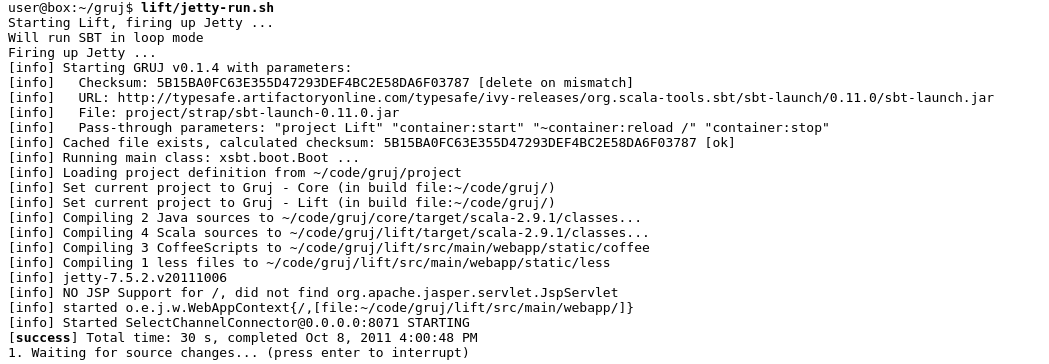
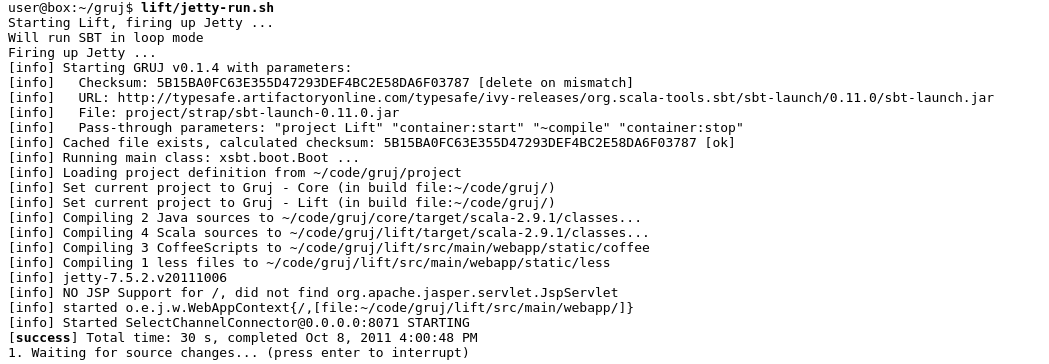
Before and after one commit to melezov/gruj, a web app: page /templates-hidden/examples/bootstrapping-sbt.html in a window 1280 px wide. Shown: the part 1060-1424 px from the top of the page, without its empty margins (0-1049 px from the left). Run offline with its HTML, style and script files only (its server is not run), Linux system fonts and the light colour scheme; data that the repository does not hold is empty.

Commit message:
Changed description, too

```diff
--- a/lift/src/main/webapp/templates-hidden/examples/bootstrapping-sbt.html
+++ b/lift/src/main/webapp/templates-hidden/examples/bootstrapping-sbt.html
@@ -104,7 +104,7 @@
 [info]   Checksum: 5B15BA0FC63E355D47293DEF4BC2E58DA6F03787 [delete on mismatch]
 [info]   URL: http://typesafe.artifactoryonline.com/typesafe/ivy-releases/org.scala-tools.sbt/sbt-launch/0.11.0/sbt-launch.jar
 [info]   File: project/strap/sbt-launch-0.11.0.jar
-[info]   Pass-through parameters: "project Lift" "container:start" "~container:reload /" "container:stop"
+[info]   Pass-through parameters: "project Lift" "container:start" "~compile" "container:stop"
 [info] Cached file exists, calculated checksum: 5B15BA0FC63E355D47293DEF4BC2E58DA6F03787 [ok]
 [info] Running main class: xsbt.boot.Boot ...
 [info] Loading project definition from ~/code/gruj/project
```
Also changed, not shown: 1 other file.
